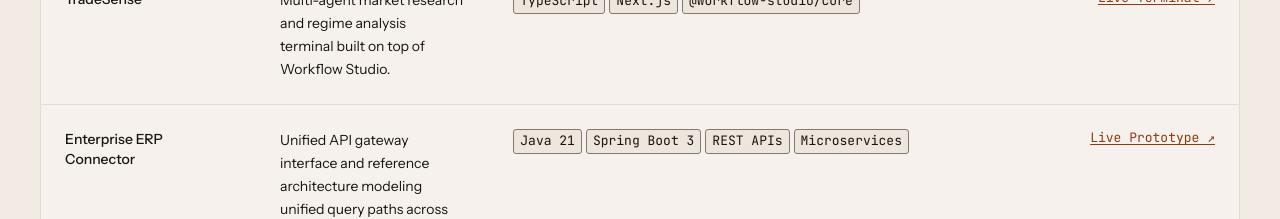
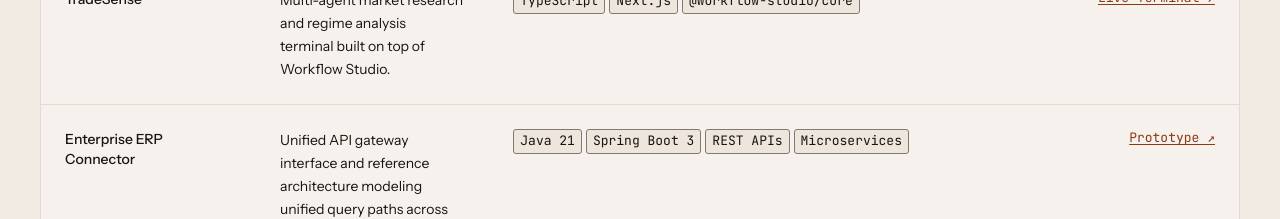
Before and after one commit to ShivamBhaiPatel/portfolio, a Next.js app: page / in a window 1280 px wide. Shown: the part 4700-4919 px from the top of the page. Built offline with nearby package versions, Linux system fonts and the light colour scheme; no server answers.

Commit message:
Change live project URL and status
Updated live project URL and status.

```diff
--- a/content/projects.ts
+++ b/content/projects.ts
@@ -207,9 +207,8 @@ export const projects: Project[] = [
     ],
     stack: ["Java 21", "Spring Boot 3", "REST APIs", "Microservices"],
     live: {
-      url: "https://platform.shivambhaipatel.com",
-      status: "up",
-      note: "Live Prototype ↗",
+      url: "https://shivambhaipatel.com",
+      status: "Prototype",
     },
     tier: "compact",
   },
```
